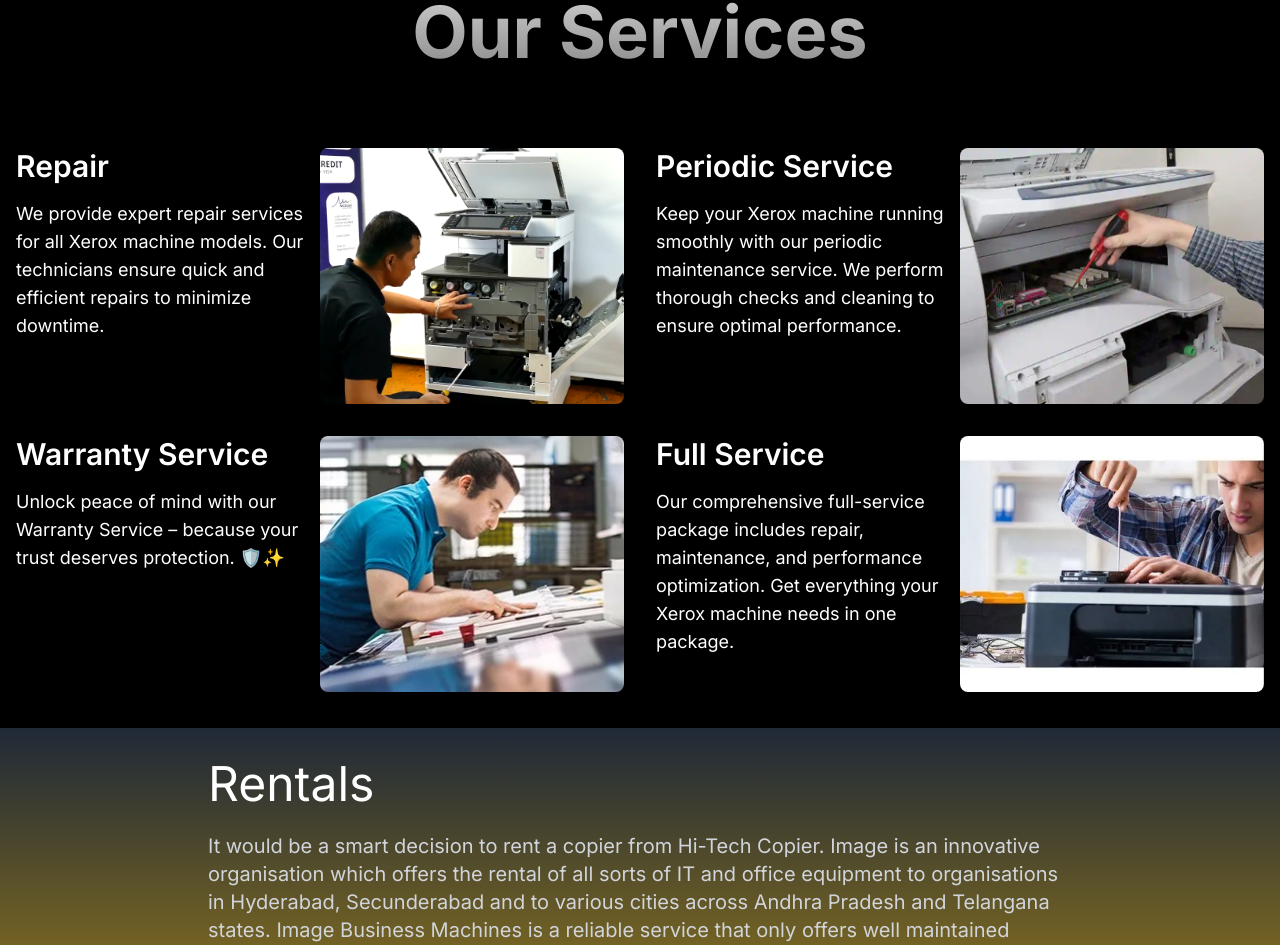
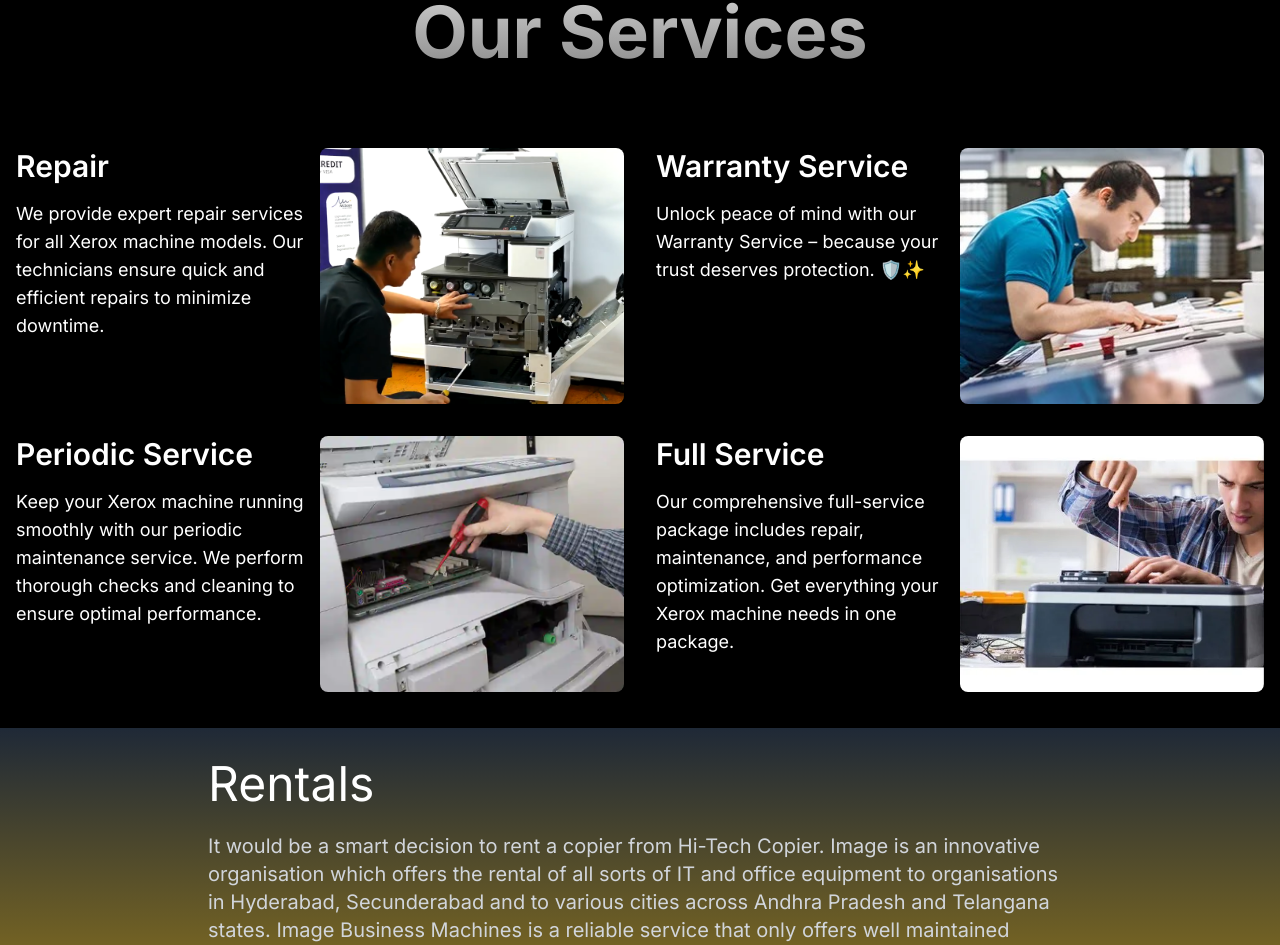
Before and after one commit to Adnan00786/Hi-Tech-Website, a Next.js app: page / in a window 1280 px wide. Shown: the part 3735-4680 px from the top of the page. Built offline with nearby package versions, Linux system fonts and the light colour scheme.

Commit message:
Image error resolve try-2

```diff
--- a/src/components/Services.tsx
+++ b/src/components/Services.tsx
@@ -147,8 +147,9 @@ const Services = () => {
               />
             </motion.div>
           </motion.div>
+          {/*Commented Check start */}
           {/* Service 2: Periodic Service for Maintenance */}
-          <motion.div
+          {/* <motion.div
             className="flex flex-col md:flex-row items-center md:items-start"
             initial="hidden"
             whileInView="visible"
@@ -168,7 +169,8 @@ const Services = () => {
                 height={500}
               />
             </motion.div>
-          </motion.div>
+          </motion.div> */}
+          {/*Commented check end */}
           {/* Service 3: Warranty Service for Maintenance */}
           <motion.div
             className="flex flex-col md:flex-row items-center md:items-start"
@@ -184,6 +186,28 @@ const Services = () => {
             <motion.div className="md:w-1/2" variants={imageVariant}>
               <Image
                 src="/assets/warantyservice.jpg"
+                alt="Warranty Service"
+                className="rounded-lg shadow-md w-full h-64 object-cover"
+                width={500}
+                height={500}
+              />
+            </motion.div>
+          </motion.div>
+          {/* Service 4: Periodic Service for Maintenance */}
+          <motion.div
+            className="flex flex-col md:flex-row items-center md:items-start"
+            initial="hidden"
+            whileInView="visible"
+            viewport={{ once: true }}
+            transition={{ duration: 0.5 }}
+          >
+            <motion.div className="md:w-1/2" variants={textVariant}>
+              <h3 className="text-3xl font-semibold mb-4 text-white">Periodic Service</h3>
+              <p className="text-lg text-white">Keep your Xerox machine running smoothly with our periodic maintenance service. We perform thorough checks and cleaning to ensure optimal performance.</p>
+            </motion.div>
+            <motion.div className="md:w-1/2" variants={imageVariant}>
+              <Image
+                src="/assets/periodicservice.jpg"
                 alt="Warranty Service"
                 className="rounded-lg shadow-md w-full h-64 object-cover"
                 width={500}
```
